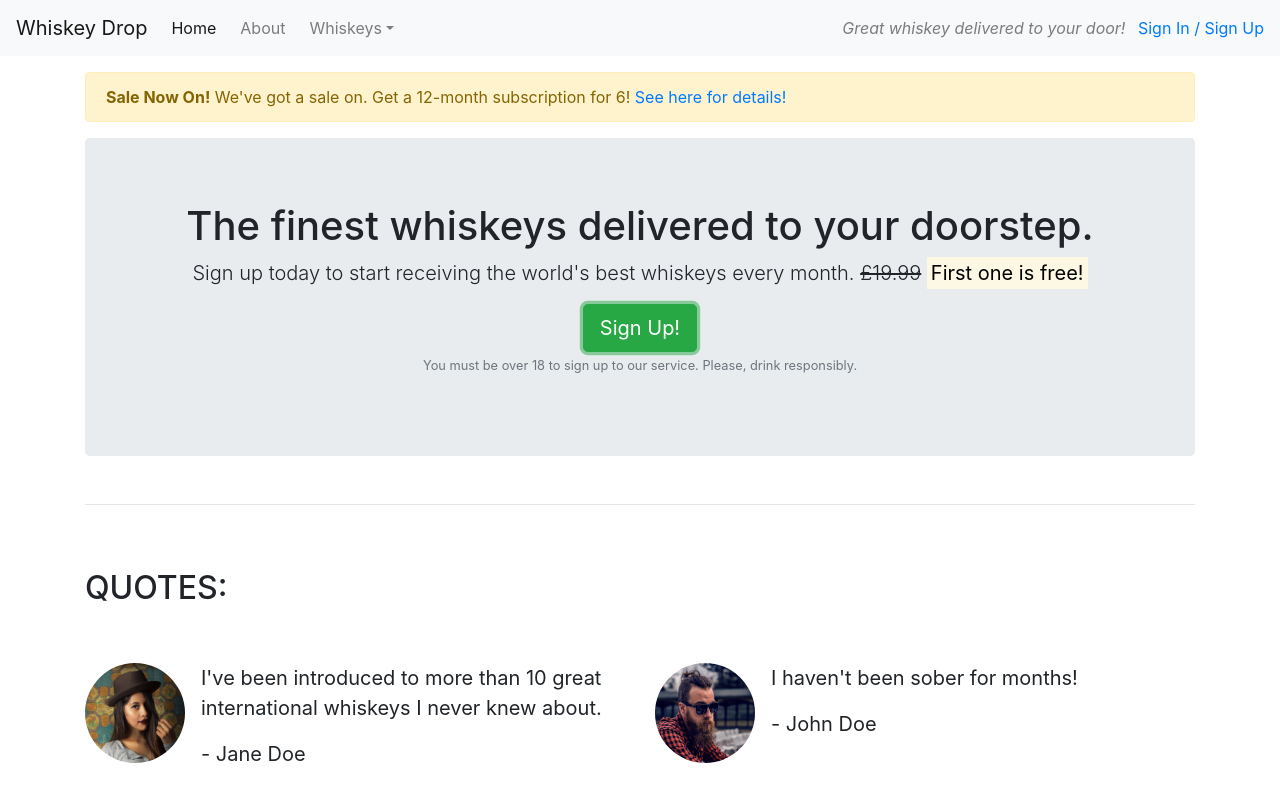
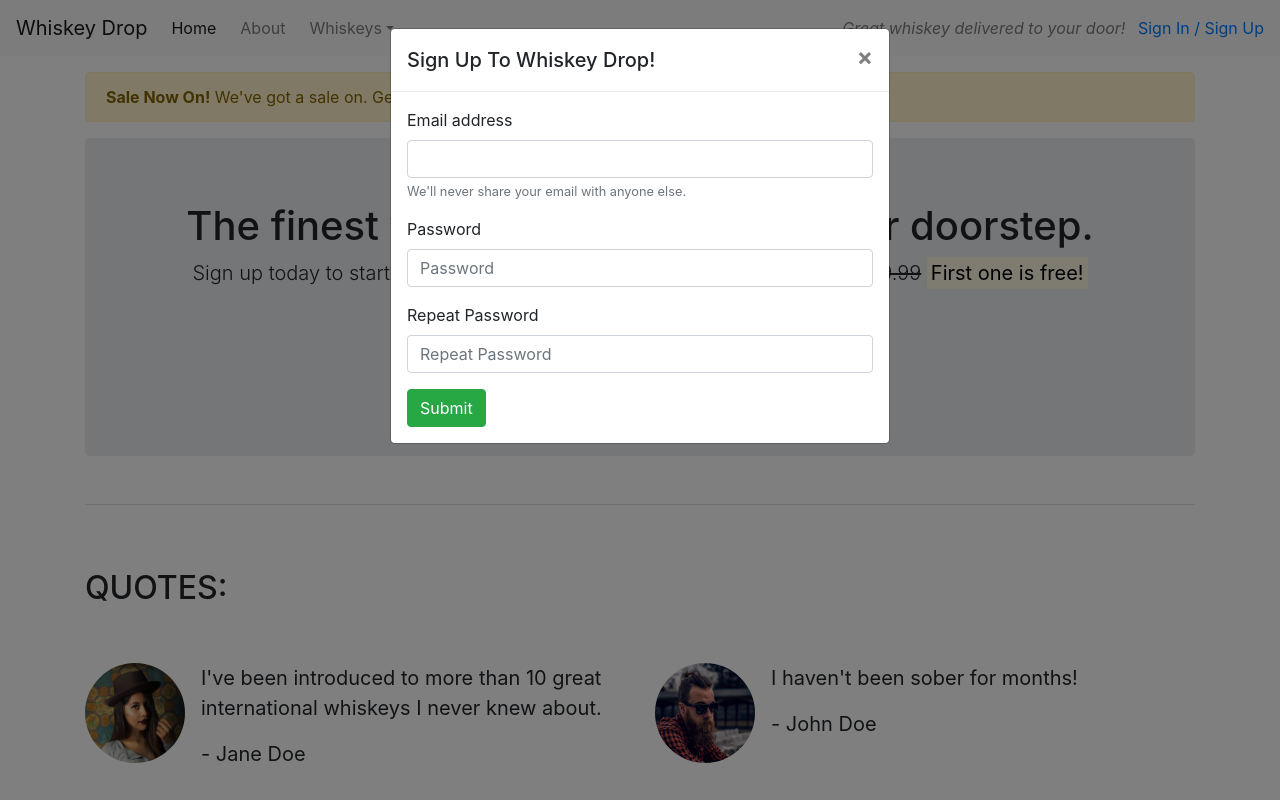
Before and after one commit to domsq/bootstrap-bootcamp, a plain HTML site: page index.html in a window 1280 px wide. Both pictures are taken after a click on the button "Sign Up!". Shown: the top 800 px of the page. Drawn offline with nearby package versions, Linux system fonts and the light colour scheme.

Commit message:
Add modal element and configure

```diff
--- a/index.html
+++ b/index.html
@@ -20,7 +20,7 @@
                 <li class="active nav-item mr-2"><a href="/" class="nav-link">Home</a></li>
                 <li class="nav-item mr-2"><a href="/about" class="nav-link">About</a></li>
                 <li class="nav-item dropdown"><a class="nav-link dropdown-toggle" href="#" id="navbarDropdownMenuLink"
-                    role="button" data-toggle="dropdown" aria-haspopup="true" aria-expanded="false">Whiskeys</a>
+                        role="button" data-toggle="dropdown" aria-haspopup="true" aria-expanded="false">Whiskeys</a>
                     <div class="dropdown-menu" aria-labelledby="navbarDropdownMenuLink">
                         <a class="dropdown-item" href="#">Irish</a>
                         <a class="dropdown-item" href="#">Scotch</a>
@@ -54,7 +54,8 @@
                         <s class="d-none d-sm-inline">£19.99</s>
                         <span class="d-inline d-sm-none"><br></span>
                         <strong><mark>First one is free!</mark></strong></p>
-                    <button class="btn btn-success btn-lg">Sign Up!</button>
+                    <button class="btn btn-success btn-lg" data-toggle="modal" data-target="#signUpModal">Sign
+                        Up!</button>
                     <p class="text-muted"><small>You must be over 18 to sign up to our service. Please, drink
                             responsibly.</small></p>
                 </section>
@@ -195,6 +196,40 @@
         </section>
         <!-- /.monthly favourites-->
     </article>
+
+    <div class="modal fade" tabindex="-1" id="signUpModal">
+        <div class="modal-dialog">
+            <div class="modal-content">
+                <div class="modal-header">
+                    <h5 class="modal-title">Sign Up To Whiskey Drop!</h5>
+                    <button type="button" class="close" data-dismiss="modal" aria-label="Close">
+                        <span aria-hidden="true">&times;</span>
+                    </button>
+                </div>
+                <div class="modal-body">
+                    <form>
+                        <div class="form-group">
+                            <label for="exampleInputEmail1">Email address</label>
+                            <input type="email" class="form-control" id="exampleInputEmail1"
+                                aria-describedby="emailHelp">
+                            <small id="emailHelp" class="form-text text-muted">We'll never share your email with anyone
+                                else.</small>
+                        </div>
+                        <div class="form-group">
+                            <label for="password">Password</label>
+                            <input type="password" class="form-control" id="password" placeholder="Password">
+                        </div>
+                        <div class="form-group">
+                            <label for="repeatPassword">Repeat Password</label>
+                            <input type="password" class="form-control" id="repeatPassword" placeholder="Repeat Password">
+                        </div>
+                        <button type="submit" class="btn btn-success">Submit</button>
+                    </form>
+                </div>
+            </div>
+        </div>
+    </div>
+
     <script src="https://code.jquery.com/jquery-3.5.1.slim.min.js"
         integrity="sha384-DfXdz2htPH0lsSSs5nCTpuj/zy4C+OGpamoFVy38MVBnE+IbbVYUew+OrCXaRkfj" crossorigin="anonymous">
     </script>
```
